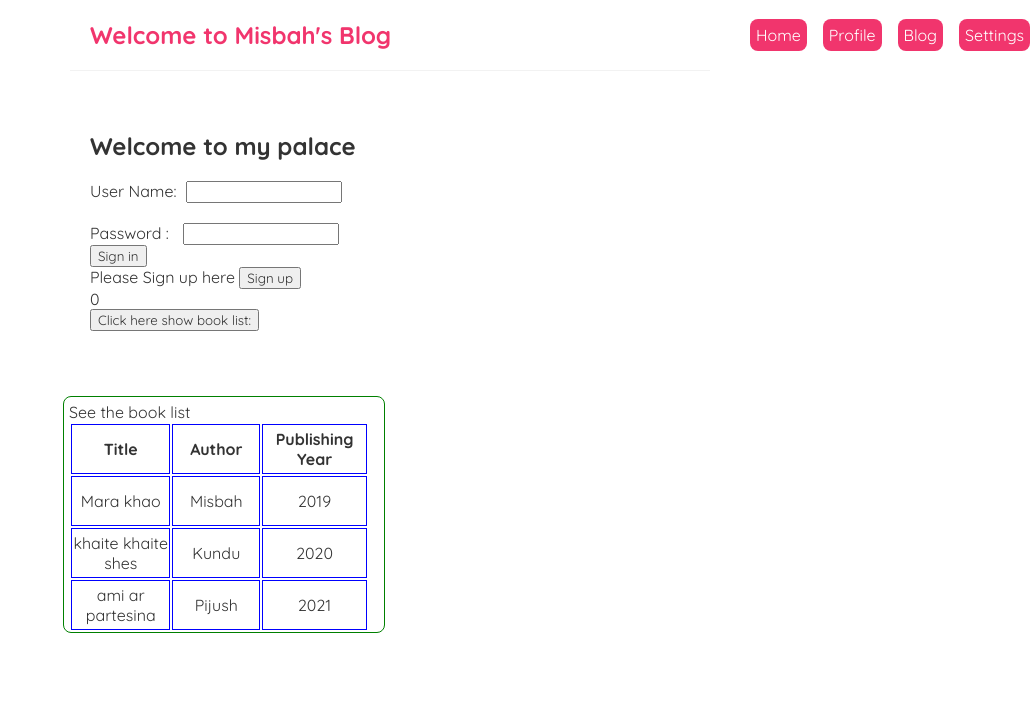
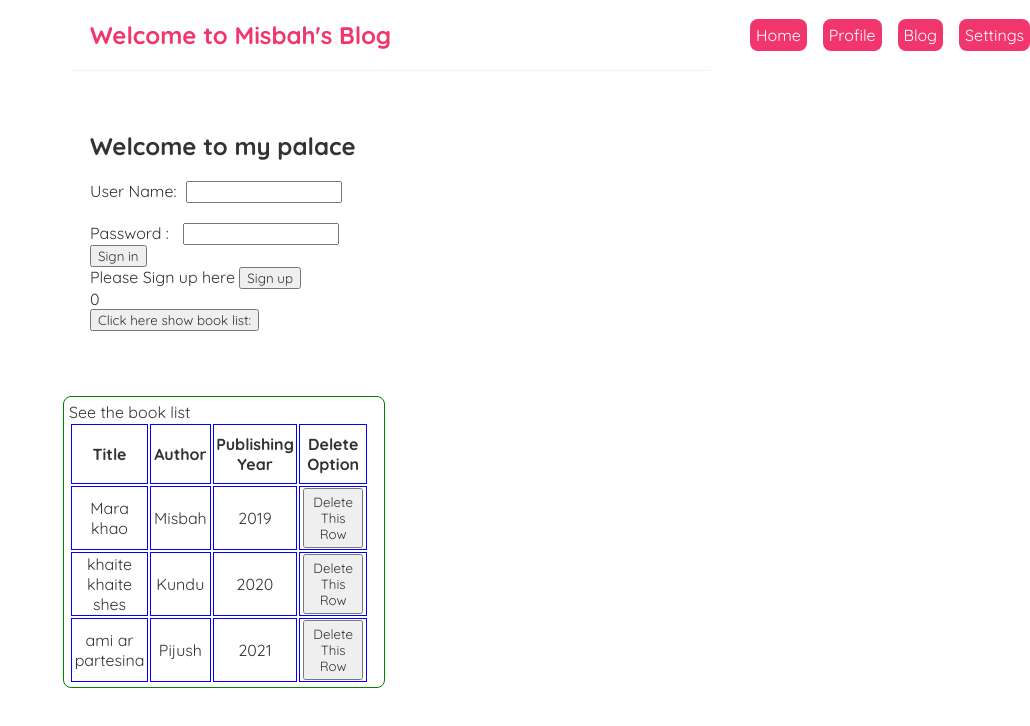
Before and after one commit to mahidulmisbah/learn-react, a React (Create React App) app: page / in a window 1280 px wide. Shown: the top 726 px of the page, without its empty margins (250-1280 px from the left). Built offline with nearby package versions, Linux system fonts and the light colour scheme.

Commit message:
template re-using and delete somthing from web page

```diff
--- a/src/DynamicTable.js
+++ b/src/DynamicTable.js
@@ -2,22 +2,22 @@
 // Learn how to use props
 
 import { useState } from "react";
-import BookList from "./bookList";
+import BookListTemplate from "./bookListTemplate";
 
 const DynamicTable = () => {
-    const [blogs] = useState([
+    const [blogs,newList] = useState([
         {title: 'Mara khao', author: 'Misbah',publishYear: 2019, id : '1'},
         {title: 'khaite khaite shes', author: 'Kundu',publishYear: 2020, id : '2'},
         {title: 'ami ar partesina', author: 'Pijush',publishYear: 2021, id : '3'}
     ]);
+    const DeleteRow = (id) => {
+        const setNewList = blogs.filter(blog => blog.id !==id);
+        newList(setNewList);
+    }
+    return (
 
-
-
-    return (
         <div className="tableDiv">
-            <div className="blog-preview" >
-                <BookList blogs = {blogs} message  = "See the book list" />
-            </div>
+             <BookListTemplate blogs = {blogs} message  = "See the book list" handleDelete={DeleteRow} />
         </div>
      );
 }
--- a/src/bookList.js
+++ b/src/bookListTemplate.js
@@ -1,17 +1,16 @@
-const BookList = (props) => {
-    const blogs = props.blogs;
-    const message = props.message;
+const BookListTemplate = ({blogs,message,handleDelete}) => {
 
     return (
         <div className="bookList">
             <p>{message}</p>
             <table className="table" >
-                    <tr className = "table-row">
+                    <thead className = "table-row">
                             <th className = "table-td">Title</th>
                             <th className = "table-td">Author</th>
                             <th className = "table-td">Publishing Year</th>
+                            <th className = "table-td">Delete Option</th>
 
-                    </tr>
+                    </thead>
 
                     {blogs.map((blog) =>(
 
@@ -19,6 +18,9 @@ const BookList = (props) => {
                             <td className = "table-td">{blog.title}</td>
                             <td className = "table-td">{blog.author}</td>
                             <td className = "table-td">{blog.publishYear}</td>
+                            <td className = "table-td">
+                                <button className = "table-td-btn" onClick ={()=>handleDelete(blog.id)}>Delete This Row</button>
+                            </td>
                         </tr>
                     ))}
                 </table>
@@ -26,4 +28,4 @@ const BookList = (props) => {
      );
 }
 
-export default BookList;
+export default BookListTemplate;
--- a/src/index.css
+++ b/src/index.css
@@ -6,6 +6,11 @@
   font-family: "Quicksand";
   color: #333;
 }
+
+
+
+
+/* Navbar styles */
 .navbar {
   padding: 20px;
   display: flex;
@@ -32,19 +37,27 @@
 .navbar a:hover {
   background-color: #5e35f1;
 }
+
+
+
+
+/* content styles */
 .content {
   max-width: 600px;
   margin: 40px auto;
   padding: 20px;
 }
 
+
+
+/* DynamicTable styles */
 .tableDiv{
   position: absolute;
   right: 50%;
   margin-left: auto;
   margin-right: auto;
   width: 310px;
-  height: 225px;
+  height: 280px;
   margin: 5px;
   padding: 5px;
   border: 1px solid green;
@@ -58,10 +71,19 @@
 }
 .table-row{
   width: 300px;
-  height: 50px;
+  height: 60px;
 }
 .table-td{
   text-align: center;
   width: 150px;
   border: 1px solid blue;
 }
+
+.table-td-btn
+{
+  text-align: center;
+  width: 60px;
+  height: 60px;
+}
+
+/* BookListTemplate styles */
```
